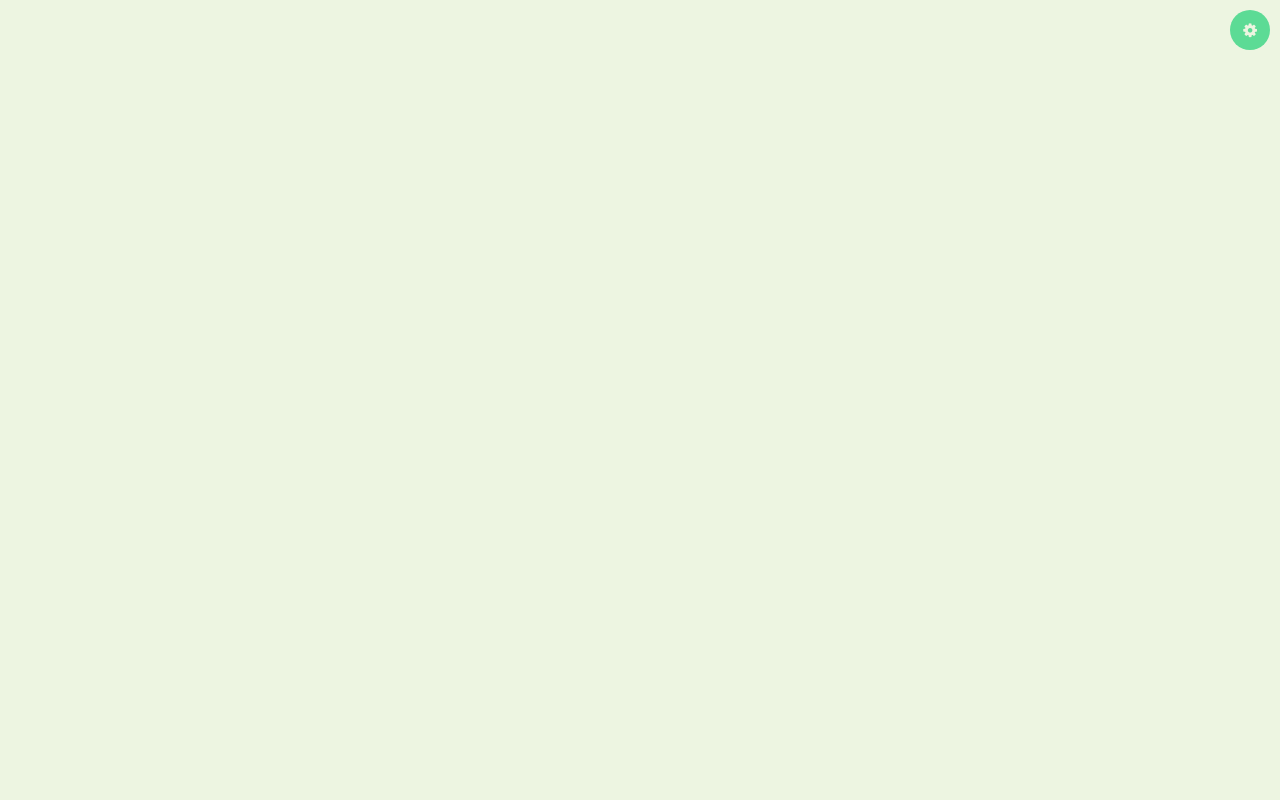
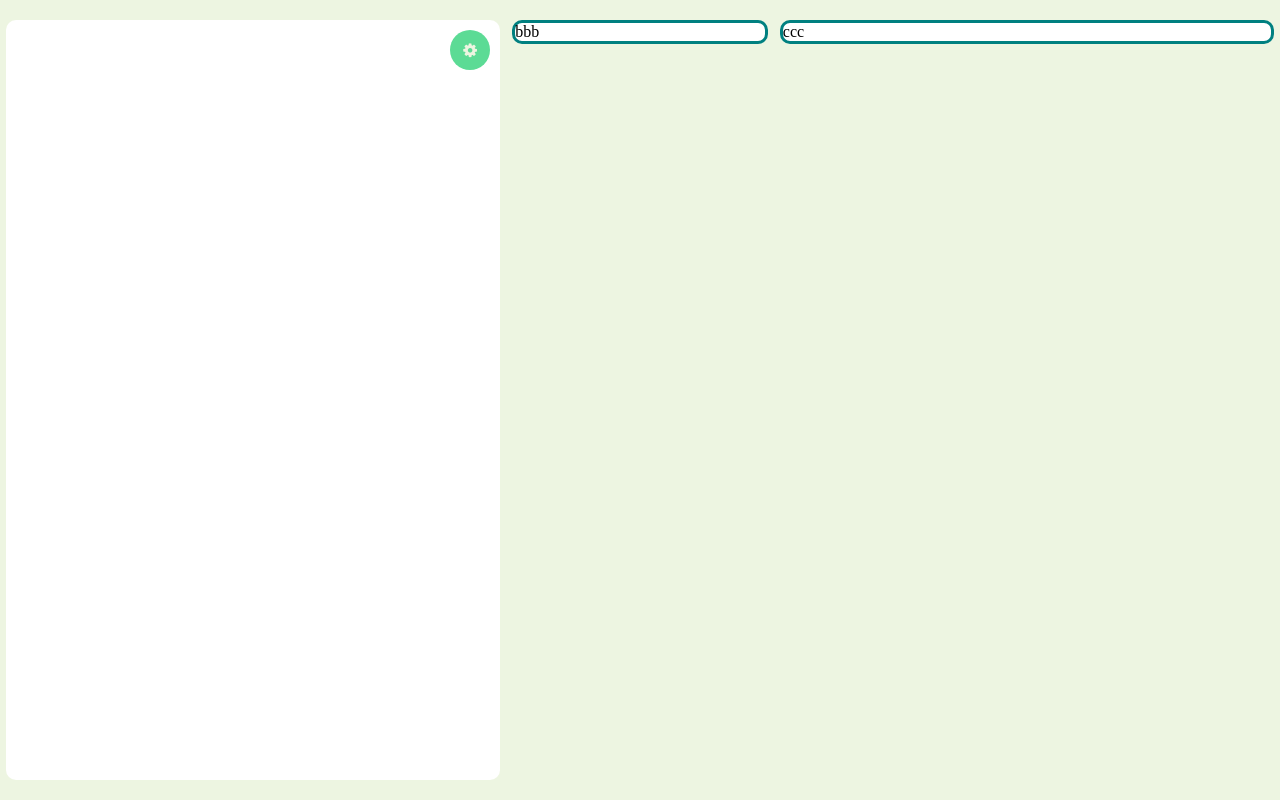
Before and after one commit to Tripko1/runners, a React (Create React App) app: page / in a window 1280 px wide. Built offline with nearby package versions, Linux system fonts and the light colour scheme.

Commit message:
Feature/main-container -fix/settings component position -3 new container Start, Level, Runners

```diff
--- a/src/App.js
+++ b/src/App.js
@@ -1,6 +1,6 @@
 import React,{Component} from "react";
 import styled from "styled-components";
-import Settings from "./container/Settings/Settings";
+import MainContainer from "./container/MainContainer/MainContainer";
 
 const StyledDiv = styled.div`
   height: 100%;
@@ -18,7 +18,7 @@ class App extends Component{
 	render(){
 		return(
 			<StyledDiv>
-				<Settings />
+				<MainContainer/>
 			</StyledDiv>
 		);
 	}
--- /dev/null
+++ b/src/components/LevelPanel/LevelPanel.js
@@ -0,0 +1,44 @@
+import React from 'react';
+import styled from "styled-components";
+
+const StyledDiv = styled.div`
+    width: 300px;
+    margin: 0 6px;
+    height: 100%;
+    box-sizing: border-box;
+    display: inline-block;
+    vertical-align: top;
+    white-space: nowrap;
+
+    @media(max-width: 1001px){
+        min-width: 224px;
+    }
+
+    @media(max-width: 375px){
+        min-width: 234px;
+    }
+`;
+
+const StyledDivContent = styled.div`
+    background-color: white;
+    box-sizing: border-box;
+    display: flex;
+    flex-direction: column;
+    max-height: 100%;
+    position: relative;
+    white-space: normal;
+    border-radius: 10px;
+    border: 3px solid teal;
+`;
+
+const levelPanel = (props) => {
+    return(
+        <StyledDiv>
+            <StyledDivContent>
+                bbb
+            </StyledDivContent>
+        </StyledDiv>
+    )
+}
+
+export default levelPanel;
--- /dev/null
+++ b/src/components/RunnersPanel/RunnersPanel.js
@@ -0,0 +1,44 @@
+import React from "react";
+import styled from "styled-components";
+
+const StyledDiv = styled.div`
+    width: 580px;
+    margin: 0 6px;
+    height: 100%;
+    box-sizing: border-box;
+    display: inline-block;
+    vertical-align: top;
+    white-space: nowrap;
+
+    @media(max-width: 1001px){
+        min-width: 370px;
+    }
+
+    @media(max-width: 375px){
+        min-width: 342px;
+    }
+`;
+
+const StyledDivContent = styled.div`
+    background-color: white;
+    box-sizing: border-box;
+    display: flex;
+    flex-direction: column;
+    max-height: 100%;
+    position: relative;
+    white-space: normal;
+    border-radius: 10px;
+    border: 3px solid teal;
+`;
+
+const runnersPanel = (props) => {
+    return(
+        <StyledDiv>
+            <StyledDivContent>
+                ccc
+            </StyledDivContent>
+        </StyledDiv>
+    )
+}
+
+export default runnersPanel;
--- a/src/components/SettingsItem/DropdownMenu/DropdownMenu.js
+++ b/src/components/SettingsItem/DropdownMenu/DropdownMenu.js
@@ -13,6 +13,7 @@ const StyledDiv = styled.div`
     border-radius: 8px;
     padding: 2px;
     overflow: hidden;
+    z-index: 1;
 `;
 
 const dropdownMenu = (props) => {
@@ -20,7 +21,7 @@ const dropdownMenu = (props) => {
         <StyledDiv>
             <DropdownItem icon="fa fa-map-marker">Change start location</DropdownItem>
             <DropdownItem icon="fa fa-arrows-alt">Change map size</DropdownItem>
-            <DropdownItem icon="fa fa-sitemap">Algoritams</DropdownItem>
+            <DropdownItem icon="fa fa-sitemap">Algorithms</DropdownItem>
         </StyledDiv>
     )
 }
--- /dev/null
+++ b/src/components/StartPanel/StartPanel.js
@@ -0,0 +1,44 @@
+import React from "react";
+import styled from "styled-components";
+import Settings from "../../container/Settings/Settings";
+
+const StyledDiv = styled.div`
+    width: 580px;
+    margin: 0 6px;
+    height: 100%;
+    box-sizing: border-box;
+    display: inline-block;
+    vertical-align: top;
+    white-space: nowrap;
+
+    @media(max-width: 1001px){
+        min-width: 370px;
+    }
+
+    @media(max-width: 375px){
+        min-width: 342px;
+    }
+`;
+
+const StyledDivContent = styled.div`
+    background-color: white;
+    box-sizing: border-box;
+    display: flex;
+    flex-direction: column;
+    height: 100%;
+    position: relative;
+    white-space: normal;
+    border-radius: 10px;
+`;
+
+const startPanel = (props) => {
+    return(
+        <StyledDiv>
+            <StyledDivContent>
+                <Settings />
+            </StyledDivContent>
+        </StyledDiv>
+    )
+}
+
+export default startPanel;
--- /dev/null
+++ b/src/container/MainContainer/MainContainer.js
@@ -0,0 +1,34 @@
+import React, {Component} from "react";
+import styled from "styled-components";
+import StartPanel from "../../components/StartPanel/StartPanel";
+import LevelPanel from "../../components/LevelPanel/LevelPanel";
+import RunnersPanel from "../../components/RunnersPanel/RunnersPanel";
+
+const StyledMain = styled.main`
+    height: calc(100% - 40px);
+    display: flex;
+    align-items: center;
+    justify-content: center;
+    padding-top: 20px;
+    padding-bottom: 10px;
+    overflow-x: auto;
+    overflow-y: hidden;
+
+    @media(max-width: 1001px){
+        justify-content: flex-start;
+    }
+`;
+
+class MainContainer extends Component{
+    render(){
+        return(
+            <StyledMain>
+                <StartPanel />
+                <LevelPanel />
+                <RunnersPanel />
+            </StyledMain>
+        )
+    }
+}
+
+export default MainContainer;
```
